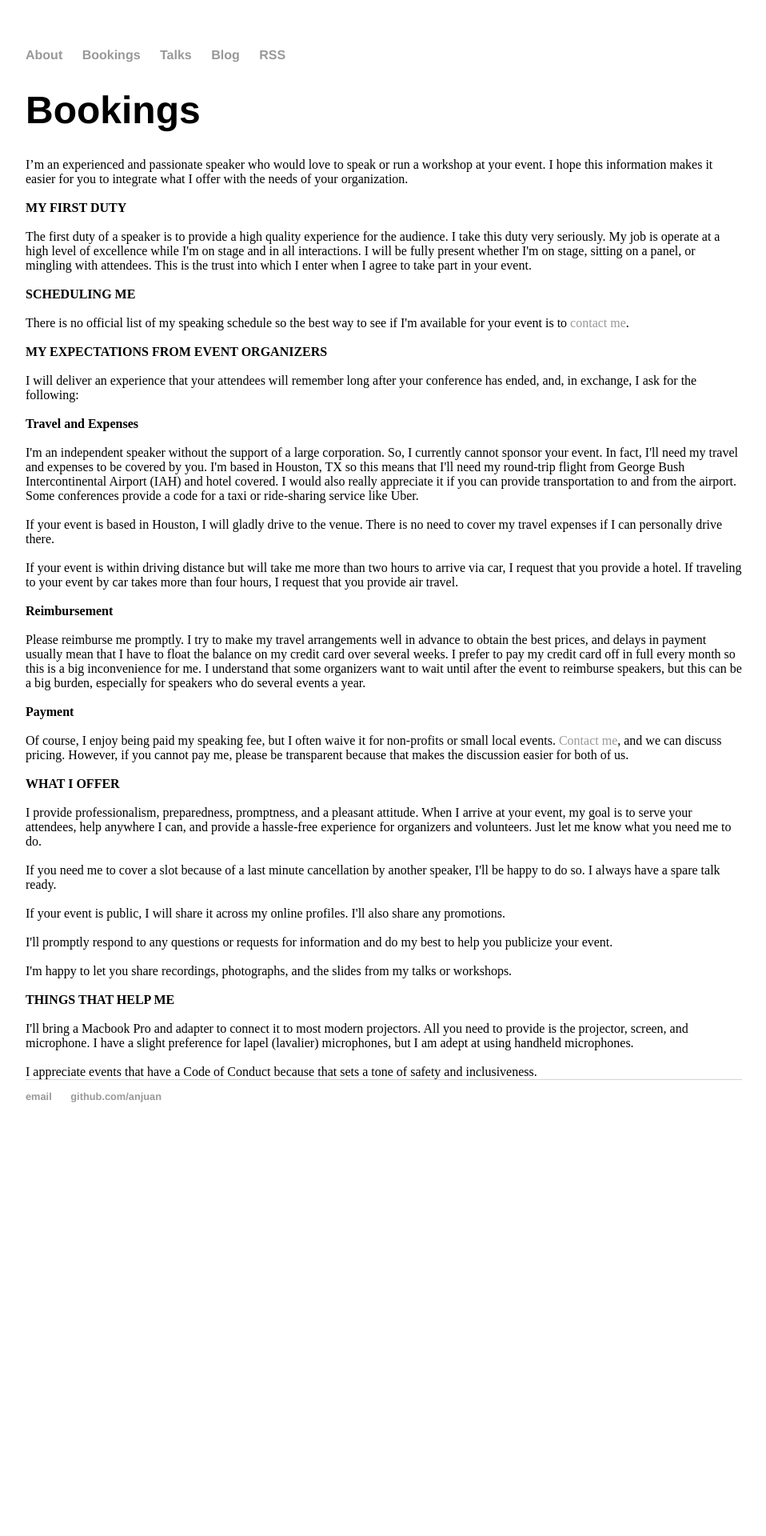
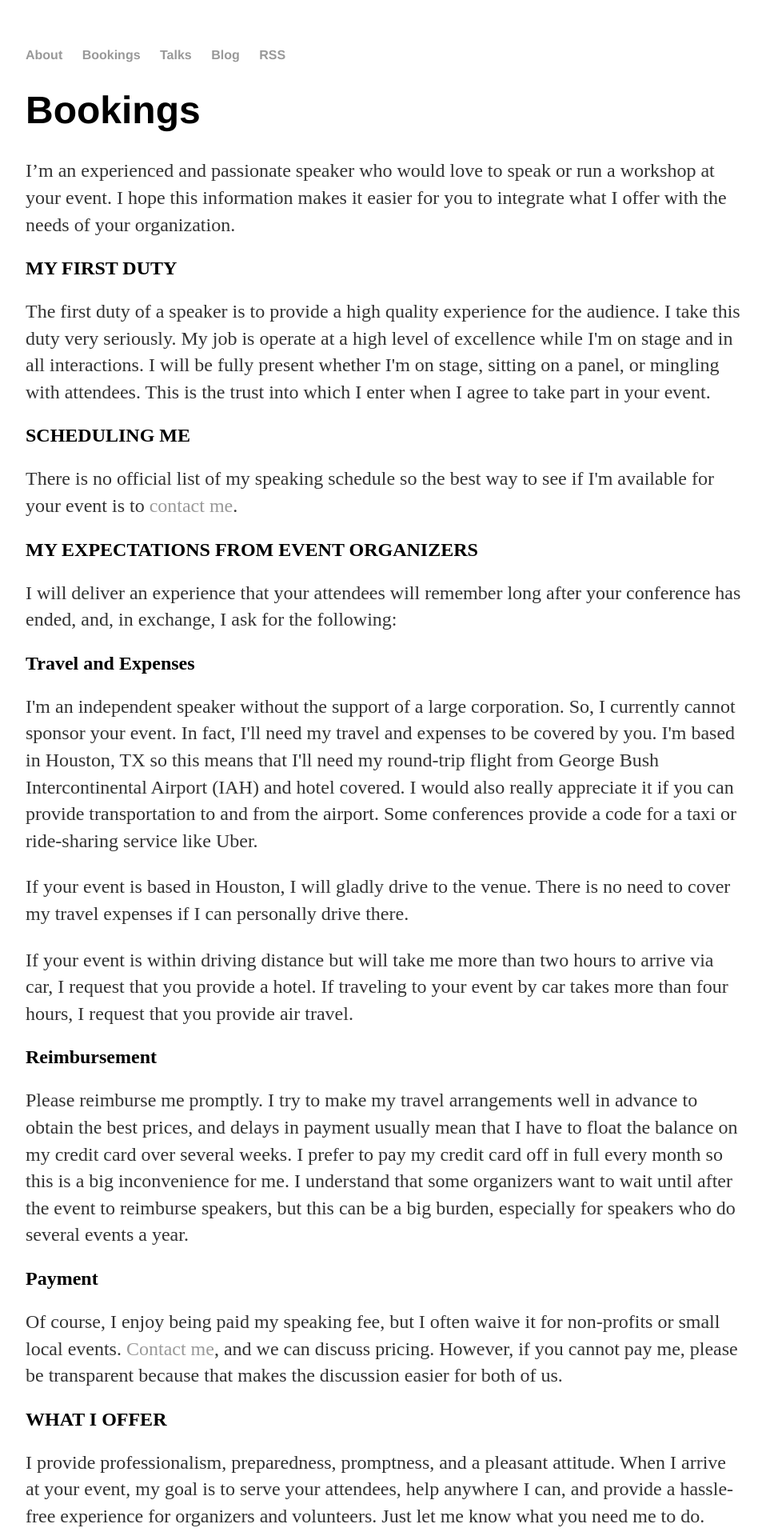
Before and after one commit to CharlyB123/old.anjuan.github.io, a Jekyll site: the page built from bookings/index.html, in a window 1280 px wide. Shown: the top 1920 px of the page at 80% size, without its empty margins (160-1118 px from the left). Built offline with Jekyll 4.4.1, drawn with Linux system fonts in a browser that asks for light colours; before the commit the page ends 1438 px from its top, so only the background shows below that.

Commit message:
Update index.html
Replaced <div> tags with <p> tags for new paragraphs.

```diff
--- a/bookings/index.html
+++ b/bookings/index.html
@@ -4,73 +4,54 @@
 ---
 	<h1>{{ page.title }}</h1>
 
-<div>I’m an experienced and passionate speaker who would love to speak or run a workshop at your event. I hope this information makes it easier for you to integrate what I offer with the needs of your organization.&nbsp;</div>
-<div><br>
-</div>
-<div><b>MY FIRST DUTY</b></div>
-<div><br>
-</div>
-<div>The first duty of a speaker is to provide a high quality experience for the audience. I take this duty very seriously. My job is operate at a high level of excellence while I'm on stage and in all interactions. I will be fully present whether I'm on stage, sitting on a panel, or mingling with attendees. This is the trust into which I enter when I agree to take part in your event.</div>
-<div><br>
-</div>
-<div><b>SCHEDULING ME</b></div>
-<div><br>
-</div>
-<div>There is no official list of my speaking schedule so the best way to see if I'm available for your event is to <a href="https://sites.google.com/site/anjuansimmons/contact">contact me</a>.</div>
-<div><b><br>
-</b></div>
-<div><b>MY EXPECTATIONS FROM EVENT ORGANIZERS</b></div>
-<div><br>
-</div>
-<div>I will deliver an experience that your attendees will remember long after your conference has ended, and, in exchange, I ask for the following:</div>
-<div><br>
-</div>
-<div><b>Travel and Expenses</b></div>
-<div><br>
-</div>
-<div>I'm an independent speaker without the support of a large corporation. So, I currently cannot sponsor your event. In fact, I'll need my travel and expenses to be covered by you. I'm based in Houston, TX so this means that I'll need my round-trip flight from George Bush Intercontinental Airport (IAH) and hotel covered. I would also really appreciate it if you can provide transportation to and from the airport. Some conferences provide a code for a taxi or ride-sharing service like Uber.</div>
-<div><br>
-</div>
-<div>If your event is based in Houston, I will gladly drive to the venue. There is no need to cover my travel expenses if I can personally drive there.</div>
-<div><br>
-</div>
-<div>If your event is within driving distance but will take me more than two hours to arrive via car, I request that you provide a hotel. If traveling to your event by car takes more than four hours, I request that you provide air travel.</div>
-<div><br>
-</div>
-<div><b>Reimbursement</b></div>
-<div><br>
-</div>
-<div>Please reimburse me promptly. I try to make my travel arrangements well in advance to obtain the best prices, and delays in payment usually mean that I have to float the balance on my credit card over several weeks. I prefer to pay my credit card off in full every month so this is a big inconvenience for me. I understand that some organizers want to wait until after the event to reimburse speakers, but this can be a big burden, especially for speakers who do several events a year.</div>
-<div><br>
-</div>
-<div><b>Payment</b></div>
-<div><br>
-</div>
-<div>Of course, I enjoy being paid my speaking fee, but I often waive it for non-profits or small local events. <a href="https://sites.google.com/site/anjuansimmons/contact">Contact me</a>, and we can discuss pricing. However, if you cannot pay me, please be transparent because that makes the discussion easier for both of us.</div>
-<div><br>
-</div>
-<div><b>WHAT I OFFER</b></div>
-<div><br>
-</div>
-<div>I provide professionalism, preparedness, promptness, and a pleasant attitude. When I arrive at your event, my goal is to serve your attendees, help anywhere I can, and provide a hassle-free experience for organizers and volunteers. Just let me know what you need me to do.&nbsp;</div>
-<div><br>
-</div>
-<div>If you need me to cover a slot because of a last minute cancellation by another speaker, I'll be happy to do so. I always have a spare talk ready.</div>
-<div><br>
-</div>
-<div>If your event is public, I will share it across my online profiles. I'll also share any promotions.</div>
-<div><br>
-</div>
-<div>I'll promptly respond to any questions or requests for information and do my best to help you publicize your event.</div>
-<div><br>
-</div>
-<div>I'm happy to let you share recordings, photographs, and the slides from my talks or workshops.</div>
-<div><br>
-</div>
-<div><b>THINGS THAT HELP ME</b></div>
-<div><br>
-</div>
-<div>I'll bring a Macbook Pro and adapter to connect it to most modern projectors. All you need to provide is the projector, screen, and microphone. I have a slight preference for lapel (lavalier) microphones, but I am adept at using handheld microphones.</div>
-<div><br>
-</div>
-<div>I appreciate events that have a Code of Conduct because that sets a tone of safety and inclusiveness.</div>
+<div class="blurb">
+
+	<p>I’m an experienced and passionate speaker who would love to speak or run a workshop at your event. I hope this information makes it easier for you to integrate what I offer with the needs of your organization.&nbsp;</p>
+
+	<h2>MY FIRST DUTY</h2>
+
+	<p>The first duty of a speaker is to provide a high quality experience for the audience. I take this duty very seriously. My job is operate at a high level of excellence while I'm on stage and in all interactions. I will be fully present whether I'm on stage, sitting on a panel, or mingling with attendees. This is the trust into which I enter when I agree to take part in your event.</p>
+
+	<h2>SCHEDULING ME</h2>
+
+	<p>There is no official list of my speaking schedule so the best way to see if I'm available for your event is to <a href="https://sites.google.com/site/anjuansimmons/contact">contact me</a>.</p>
+
+	<h2>MY EXPECTATIONS FROM EVENT ORGANIZERS</h2>
+
+	<p>I will deliver an experience that your attendees will remember long after your conference has ended, and, in exchange, I ask for the following:</p>
+
+	<h2>Travel and Expenses</h2>
+
+	<p>I'm an independent speaker without the support of a large corporation. So, I currently cannot sponsor your event. In fact, I'll need my travel and expenses to be covered by you. I'm based in Houston, TX so this means that I'll need my round-trip flight from George Bush Intercontinental Airport (IAH) and hotel covered. I would also really appreciate it if you can provide transportation to and from the airport. Some conferences provide a code for a taxi or ride-sharing service like Uber.</p>
+
+	<p>If your event is based in Houston, I will gladly drive to the venue. There is no need to cover my travel expenses if I can personally drive there.</p>
+
+	<p>If your event is within driving distance but will take me more than two hours to arrive via car, I request that you provide a hotel. If traveling to your event by car takes more than four hours, I request that you provide air travel.</p>
+
+	<h2>Reimbursement</h2>
+
+	<p>Please reimburse me promptly. I try to make my travel arrangements well in advance to obtain the best prices, and delays in payment usually mean that I have to float the balance on my credit card over several weeks. I prefer to pay my credit card off in full every month so this is a big inconvenience for me. I understand that some organizers want to wait until after the event to reimburse speakers, but this can be a big burden, especially for speakers who do several events a year.</p>
+
+	<h2>Payment</h2>
+
+	<p>Of course, I enjoy being paid my speaking fee, but I often waive it for non-profits or small local events. <a href="https://sites.google.com/site/anjuansimmons/contact">Contact me</a>, and we can discuss pricing. However, if you cannot pay me, please be transparent because that makes the discussion easier for both of us.</p>
+
+	<h2>WHAT I OFFER</h2>
+
+	<p>I provide professionalism, preparedness, promptness, and a pleasant attitude. When I arrive at your event, my goal is to serve your attendees, help anywhere I can, and provide a hassle-free experience for organizers and volunteers. Just let me know what you need me to do.&nbsp;</p>
+
+	<p>If you need me to cover a slot because of a last minute cancellation by another speaker, I'll be happy to do so. I always have a spare talk ready.</p>
+
+	<p>If your event is public, I will share it across my online profiles. I'll also share any promotions.</p>
+
+	<p>I'll promptly respond to any questions or requests for information and do my best to help you publicize your event.</p>
+
+	<p>I'm happy to let you share recordings, photographs, and the slides from my talks or workshops.</p>
+
+	<p>THINGS THAT HELP ME</p>
+
+	<p>I'll bring a Macbook Pro and adapter to connect it to most modern projectors. All you need to provide is the projector, screen, and microphone. I have a slight preference for lapel (lavalier) microphones, but I am adept at using handheld microphones.</p>
+
+	<p>I appreciate events that have a Code of Conduct because that sets a tone of safety and inclusiveness.</p>
+
+</div><!-- /.blurb -->
```
